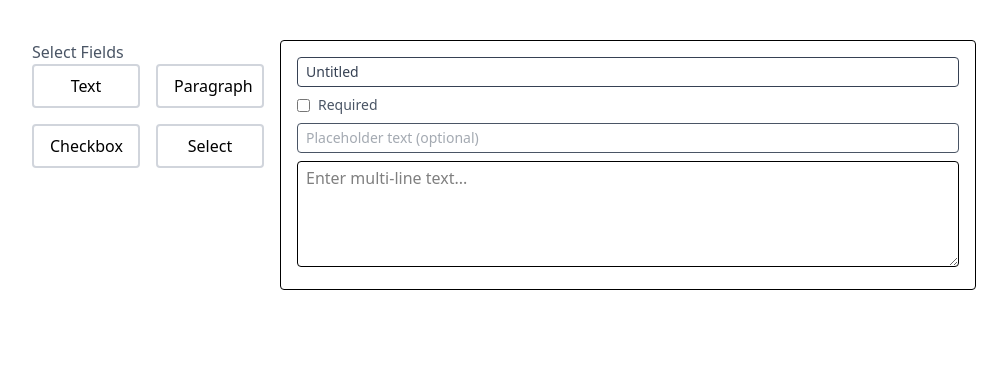
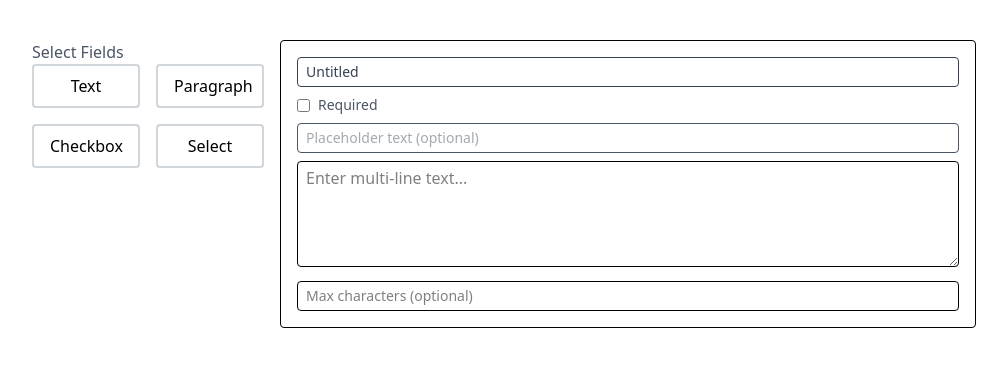
Before and after one commit to selenax/formVibes, a React (Vite) app: page / in a window 1280 px wide. Both pictures are taken after a click on the button "Paragraph". Shown: the top 366 px of the page, without its empty margins (136-1143 px from the left). Built offline with nearby package versions, Linux system fonts and the light colour scheme.

Commit message:
feat: let user set character limit and reflect it in preview

```diff
--- a/src/components/FieldList/ParagraphField.jsx
+++ b/src/components/FieldList/ParagraphField.jsx
@@ -7,7 +7,6 @@ const ParagraphField = ({ field, onUpdate }) => {
         onChange={(e) => onUpdate(field.id, { label: e.target.value })}
         className="text-sm font-medium text-gray-700 border px-2 py-1 rounded w-full"
       />
-
       <div className="flex items-center space-x-2">
         <input
           type="checkbox"
@@ -27,7 +26,18 @@ const ParagraphField = ({ field, onUpdate }) => {
         placeholder={field.placeholder || 'Enter multi-line text...'}
         className="w-full border rounded px-2 py-1 resize-y"
         rows={4}
+        maxLength={field.maxLength}
         readOnly
+      />
+      <input
+        type="number"
+        min={1}
+        value={field.maxLength || ''}
+        onChange={(e) =>
+          onUpdate(field.id, { maxLength: Number(e.target.value) })
+        }
+        className="text-sm border px-2 py-1 rounded w-full"
+        placeholder="Max characters (optional)"
       />
     </div>
   );
```
